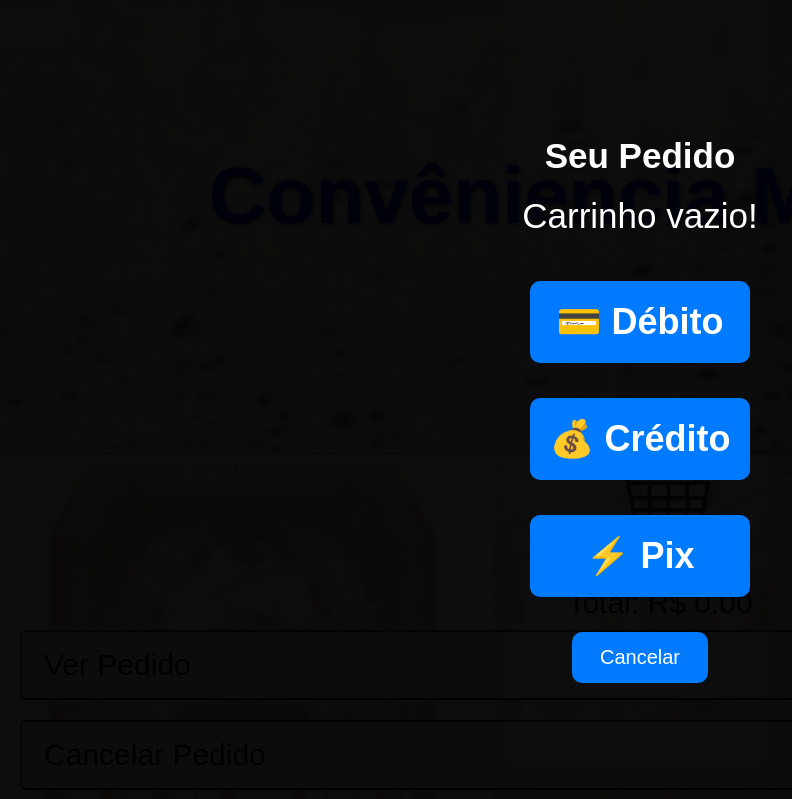
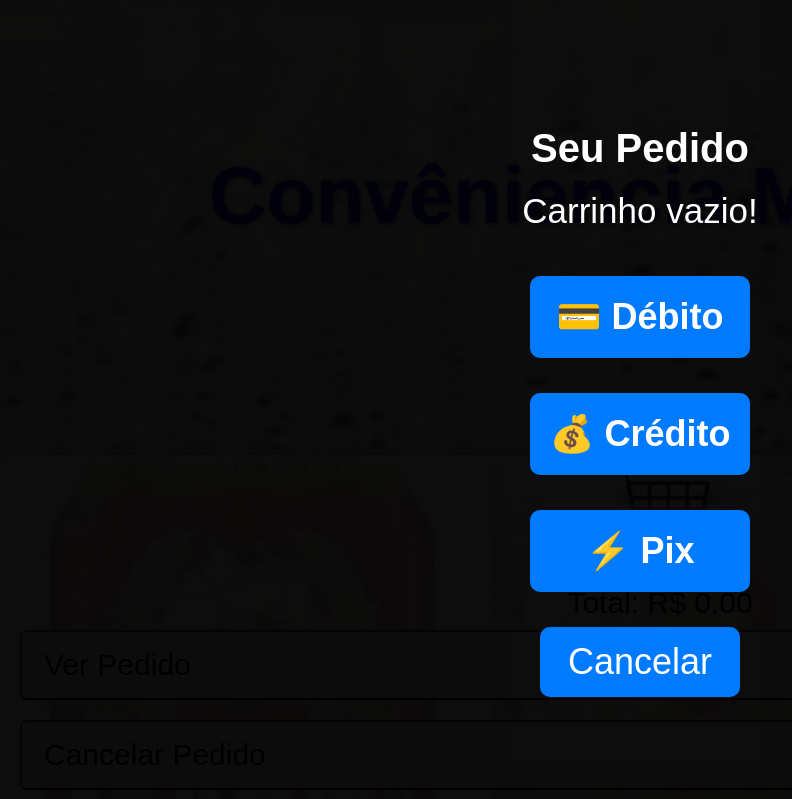
Before and after one commit to murillospurio/catalogo, a plain HTML site: page index.html in a window 1280 px wide. Both pictures are taken after a click on the button "Ver Pedido". Shown: the top 799 px of the page, without its empty margins (0-792 px from the left). Drawn offline with Linux system fonts and the light colour scheme.

Commit message:
atualizar layout

```diff
--- a/index.html
+++ b/index.html
@@ -125,12 +125,12 @@ h1 {
   opacity: 1;
   pointer-events: all;
 }
-#overlay h2 { margin-bottom:20px; font-size:35px; }
+#overlay h2 { margin-bottom:20px; font-size:40px; }
 #overlay div { margin-bottom:15px; font-size:35px; }
 #overlay button {
   margin:10px;
   padding:14px 28px;
-  font-size:20px;
+  font-size:36px;
   border-radius:10px;
   cursor:pointer;
   background-color:#007bff;
```
